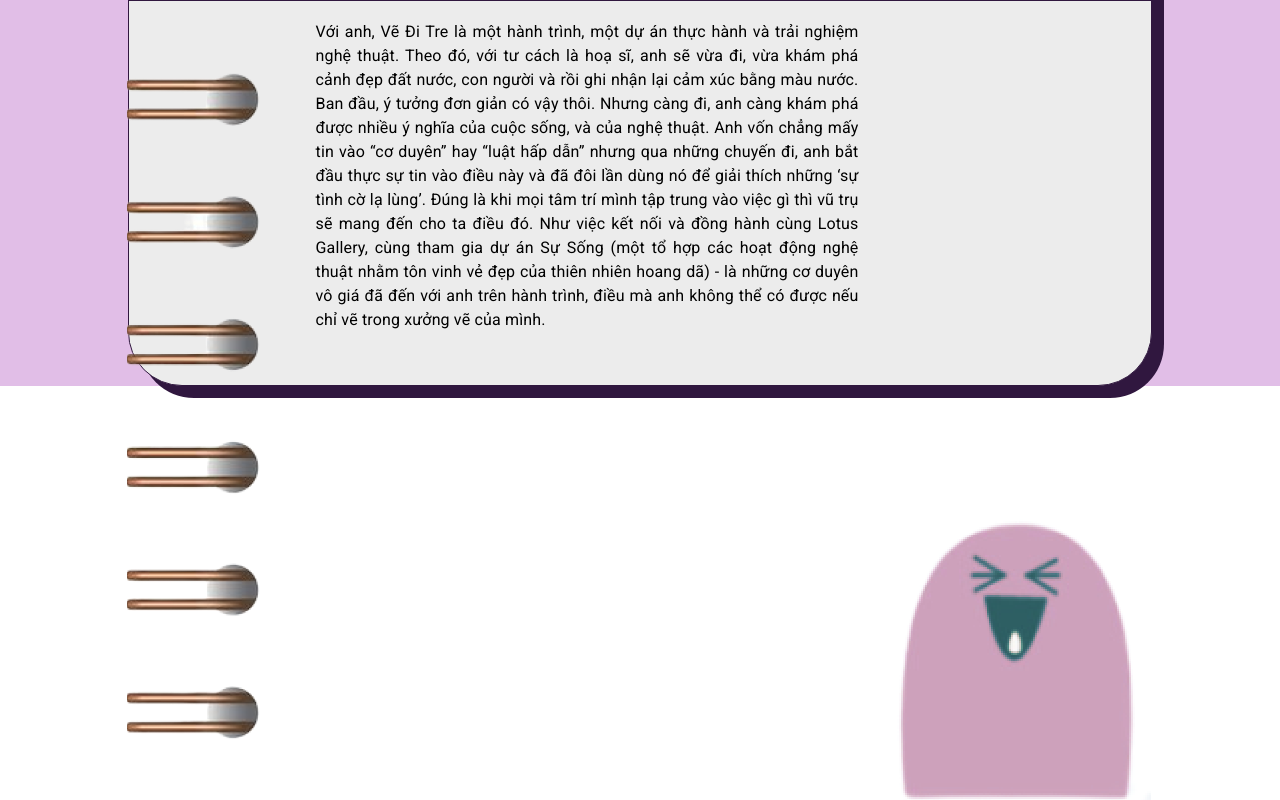
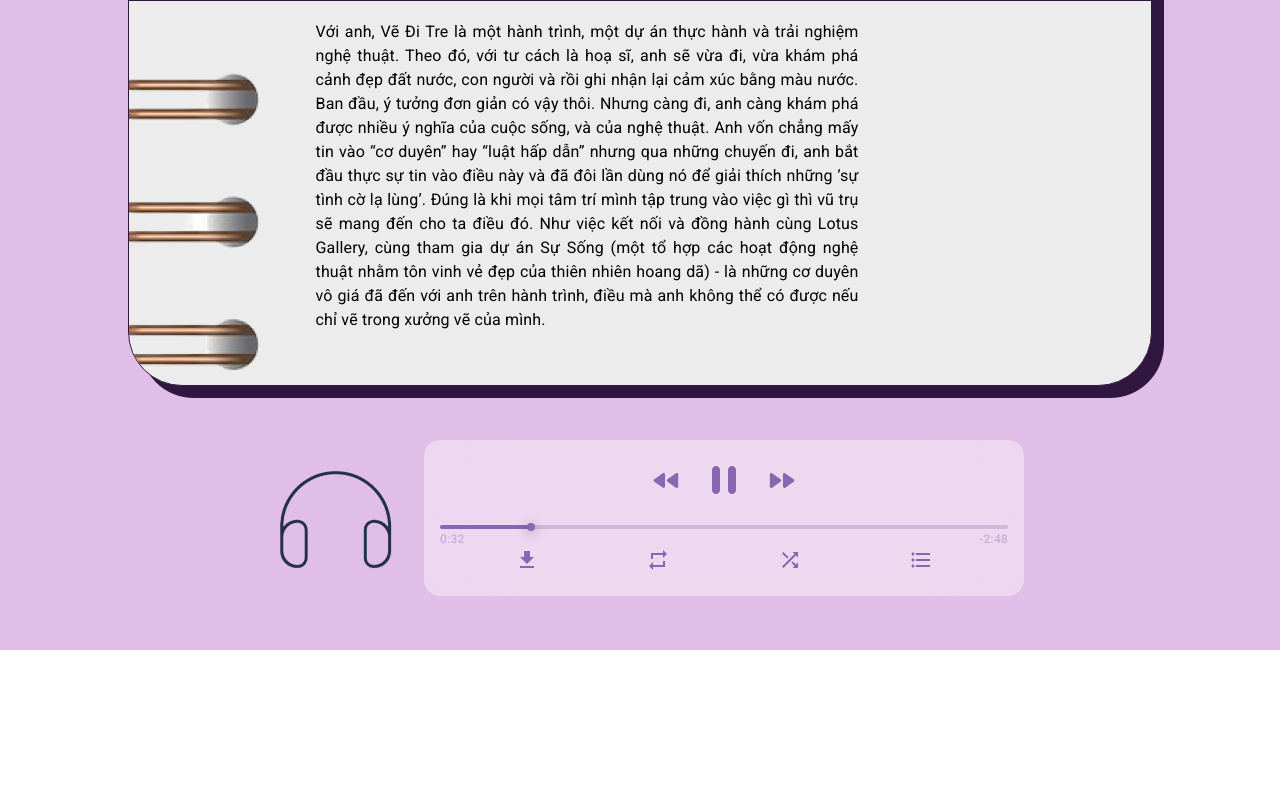
Before and after one commit to anhhdev2203/ElaineDiary, a React (Vite) app: page /mydiary/1 in a window 1280 px wide. Shown: the part 653-1453 px from the top of the page. After the commit the page ends 1303 px from the top, so only its background shows below. Built offline with nearby package versions, Linux system fonts and the light colour scheme; a web font is replaced by a local one.

Commit message:
add MusicBox

```diff
--- a/src/pages/MyDiaryDetail/box/contentBox.jsx
+++ b/src/pages/MyDiaryDetail/box/contentBox.jsx
@@ -18,14 +18,9 @@ const responsiveBOX = {
 
   "@media (max-width: 320px)": {
     height: "480px",
-    top: "150px",
-    left: "190px",
   },
   "@media (min-width: 320px) and (max-width: 768px)": {
     height: "300px",
-
-    top: "150px",
-    left: "190px",
   },
   "@media (min-width: 768px) and (max-width: 992px)": {
     height: "300px",
@@ -85,6 +80,7 @@ export const ContentBox = ({ title, content }) => {
         display: "flex",
         flexDirection: "column",
         justifyContent: "flex-start",
+        overflow: "hidden",
         // transform: "scale(1)",
         // transition: "transform 0.3s ease-in-out",
         // "&:hover": {
--- a/src/pages/MyDiaryDetail/box/musicBox.jsx
+++ b/src/pages/MyDiaryDetail/box/musicBox.jsx
@@ -2,8 +2,8 @@ import * as React from "react";
 import recordMusic from "../img/recordMusic.png";
 import { Img } from "./contentBox";
 import { MusicPlayer } from "./musicPlayer";
-import { Box } from "@mui/material";
-const MusicBox = () => {
+import { Box } from "@mui/system";
+export function MusicBox() {
   return (
     <>
       <Box
@@ -13,18 +13,19 @@ const MusicBox = () => {
           alignContent: "center",
           justifyContent: "center",
           alignItems: "center",
-          width: "844px",
+          width: "60%",
           height: "164px",
-          // top: 860px
+          margin: "50px",
+          // top: "860px",
           // left: 298px
           // border-radius: 50px, 50px, 0px, 0px
           // opacity: 0.5px
         }}
       >
         <Img alt="headphone" src={recordMusic} />
+
         <MusicPlayer />
       </Box>
     </>
   );
-};
-export default MusicBox;
+}
--- a/src/pages/MyDiaryDetail/box/musicPlayer.jsx
+++ b/src/pages/MyDiaryDetail/box/musicPlayer.jsx
@@ -9,8 +9,10 @@ import PauseRounded from "@mui/icons-material/PauseRounded";
 import PlayArrowRounded from "@mui/icons-material/PlayArrowRounded";
 import FastForwardRounded from "@mui/icons-material/FastForwardRounded";
 import FastRewindRounded from "@mui/icons-material/FastRewindRounded";
-import VolumeUpRounded from "@mui/icons-material/VolumeUpRounded";
-import VolumeDownRounded from "@mui/icons-material/VolumeDownRounded";
+import DownloadIcon from "@mui/icons-material/Download";
+import RepeatIcon from "@mui/icons-material/Repeat";
+import FormatListBulletedIcon from "@mui/icons-material/FormatListBulleted";
+import ShuffleIcon from "@mui/icons-material/Shuffle";
 
 const Widget = styled("div")(({ theme }) => ({
   padding: 16,
@@ -25,18 +27,18 @@ const Widget = styled("div")(({ theme }) => ({
   backdropFilter: "blur(40px)",
 }));
 
-const CoverImage = styled("div")({
-  width: 100,
-  height: 100,
-  objectFit: "cover",
-  overflow: "hidden",
-  flexShrink: 0,
-  borderRadius: 8,
-  backgroundColor: "rgba(0,0,0,0.08)",
-  "& > img": {
-    width: "100%",
-  },
-});
+// const CoverImage = styled("div")({
+//   width: 100,
+//   height: 100,
+//   objectFit: "cover",
+//   overflow: "hidden",
+//   flexShrink: 0,
+//   borderRadius: 8,
+//   backgroundColor: "rgba(0,0,0,0.08)",
+//   "& > img": {
+//     width: "100%",
+//   },
+// });
 
 const TinyText = styled(Typography)({
   fontSize: "0.75rem",
@@ -55,11 +57,11 @@ export function MusicPlayer() {
     const secondLeft = value - minute * 60;
     return `${minute}:${secondLeft < 10 ? `0${secondLeft}` : secondLeft}`;
   }
-  const mainIconColor = theme.palette.mode === "dark" ? "#fff" : "#000";
+  const mainIconColor = "#8966AF";
   const lightIconColor =
     theme.palette.mode === "dark" ? "rgba(255,255,255,0.4)" : "rgba(0,0,0,0.4)";
   return (
-    <Box sx={{ width: "100%", overflow: "hidden" }}>
+    <Box sx={{ width: "100%", overflow: "hidden", color: mainIconColor }}>
       <Widget>
         <Box
           sx={{
@@ -101,7 +103,7 @@ export function MusicPlayer() {
           max={duration}
           onChange={(_, value) => setPosition(value)}
           sx={{
-            color: theme.palette.mode === "dark" ? "#fff" : "rgba(0,0,0,0.87)",
+            color: mainIconColor,
             height: 4,
             "& .MuiSlider-thumb": {
               width: 8,
@@ -111,11 +113,7 @@ export function MusicPlayer() {
                 boxShadow: "0 2px 12px 0 rgba(0,0,0,0.4)",
               },
               "&:hover, &.Mui-focusVisible": {
-                boxShadow: `0px 0px 0px 8px ${
-                  theme.palette.mode === "dark"
-                    ? "rgb(255 255 255 / 16%)"
-                    : "rgb(0 0 0 / 16%)"
-                }`,
+                boxShadow: `0px 0px 0px 8px ${mainIconColor}`,
               },
               "&.Mui-active": {
                 width: 20,
@@ -139,12 +137,20 @@ export function MusicPlayer() {
           <TinyText>-{formatDuration(duration - position)}</TinyText>
         </Box>
         <Stack
-          spacing={2}
+          spacing={5}
           direction="row"
-          sx={{ mb: 1, px: 1 }}
+          sx={{
+            mb: 1,
+            px: 1,
+            justifyContent: "space-evenly",
+          }}
           alignItems="center"
         >
-          <VolumeDownRounded htmlColor={lightIconColor} />
+          <DownloadIcon />
+          <RepeatIcon />
+          <ShuffleIcon />
+          <FormatListBulletedIcon />
+          {/* <VolumeDownRounded htmlColor={lightIconColor} />
           <Slider
             aria-label="Volume"
             defaultValue={30}
@@ -167,7 +173,7 @@ export function MusicPlayer() {
               },
             }}
           />
-          <VolumeUpRounded htmlColor={lightIconColor} />
+          <VolumeUpRounded htmlColor={lightIconColor} /> */}
         </Stack>
       </Widget>
     </Box>
--- a/src/pages/MyDiaryDetail/index.jsx
+++ b/src/pages/MyDiaryDetail/index.jsx
@@ -3,7 +3,7 @@ import { useState } from "react";
 import { useParams } from "react-router";
 import { DATASTORE } from "./data/storeDinary";
 import { ContentBox, Img } from "./box/contentBox";
-// import { MusicBox } from "./box/musicBox";
+import { MusicBox } from "./box/musicBox";
 
 import "./myDiaryDetail.css";
 import { responsiveContent } from "./box/contentBox";
@@ -155,7 +155,7 @@ function MyDiaryDetail() {
                 }}
               >
                 <ContentBox title={diary.title} content={diary.content} />
-                {/* <MusicBox /> */}
+                <MusicBox />
               </Stack>
             </Stack>
           ))}
```
